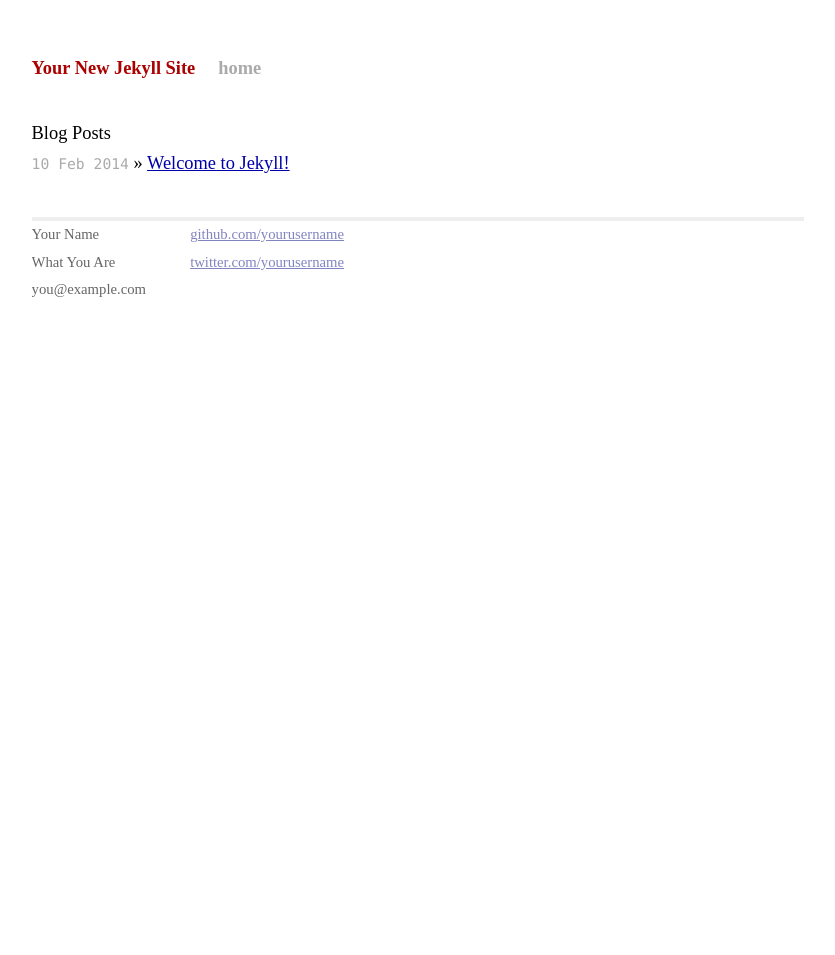
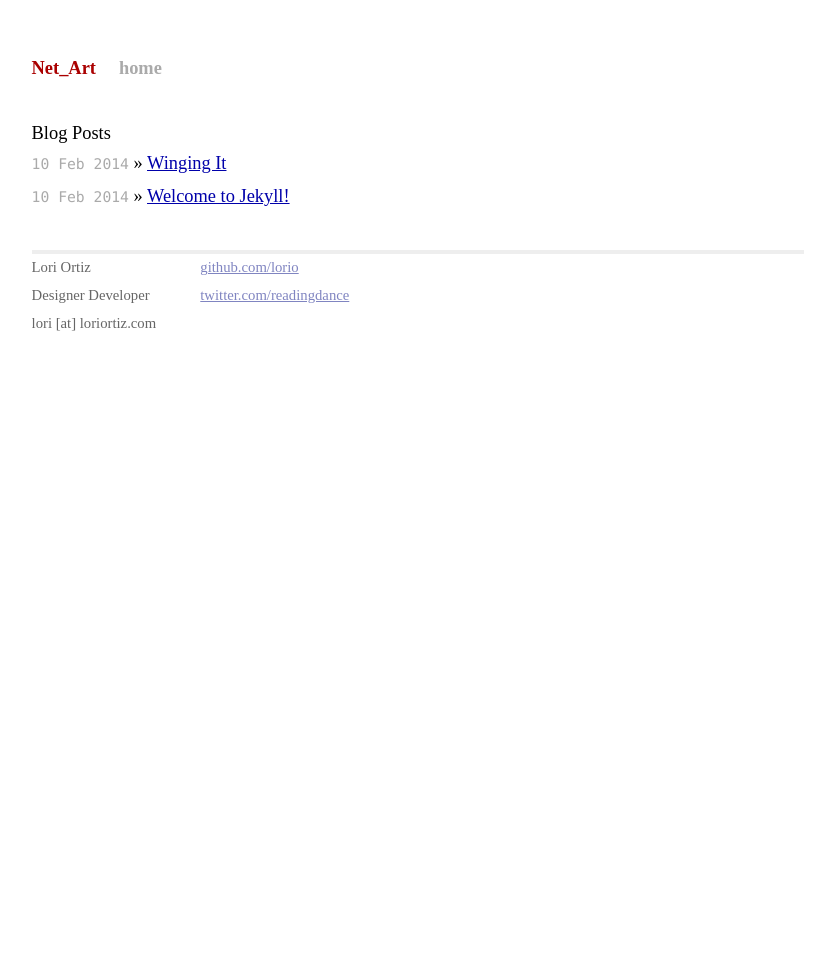
Before and after one commit to lorio/blog, a Jekyll site: the page built from index.html, in a window 1280 px wide. Shown: the whole page, without its empty margins (222-1057 px from the left). Built offline with Jekyll 4.4.1, drawn with Linux system fonts in a browser that asks for light colours; Markdown is read by kramdown in place of the engine named in the settings.

```diff
--- a/Gemfile
+++ b/Gemfile
@@ -1,3 +1,4 @@
 source "https://rubygems.org"
 gem 'jekyll'
 gem "compass", "~> 0.12.2"
+gem "RedCloth", "~> 4.2.9"
--- a/_config.yml
+++ b/_config.yml
@@ -1,3 +1,5 @@
-name: Your New Jekyll Site
+name: Net_Art
+baseurl: /Net_Art
+permalink: title
 markdown: redcarpet
 pygments: true
--- a/_layouts/default.html
+++ b/_layouts/default.html
@@ -7,10 +7,10 @@
         <meta name="viewport" content="width=device-width">
 
         <!-- syntax highlighting CSS -->
-        <link rel="stylesheet" href="/css/syntax.css">
+        <link rel="stylesheet" href="{{ site.baseurl }}/css/syntax.css">
         <!-- Custom CSS -->
-        <link rel="stylesheet" href="/css/main.css">
-        <link rel="stylesheet" href="/css/screen.css">
+        <link rel="stylesheet" href="{{ site.baseurl }}/css/main.css">
+        <link rel="stylesheet" href="{{ site.baseurl }}/css/screen.css">
 
     </head>
     <body>
@@ -26,15 +26,15 @@
           <div class="footer">
             <div class="contact">
               <p>
-                Your Name<br />
-                What You Are<br />
-                you@example.com
+                Lori Ortiz<br />
+                Designer Developer<br />
+                lori [at] loriortiz.com
               </p>
             </div>
             <div class="contact">
               <p>
-                <a href="https://github.com/yourusername">github.com/yourusername</a><br />
-                <a href="https://twitter.com/yourusername">twitter.com/yourusername</a><br />
+                <a href="https://github.com/lorio">github.com/lorio</a><br />
+                <a href="https://twitter.com/readingdance">twitter.com/readingdance</a><br />
               </p>
             </div>
           </div>
```
Also changed, not shown: _posts/2014-02-11-winging-it.textile (added, +19 -0 lines), Gemfile.lock, 11 other files.
